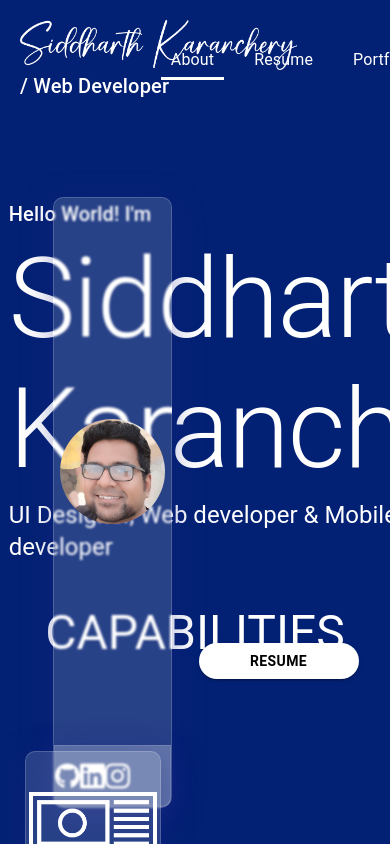
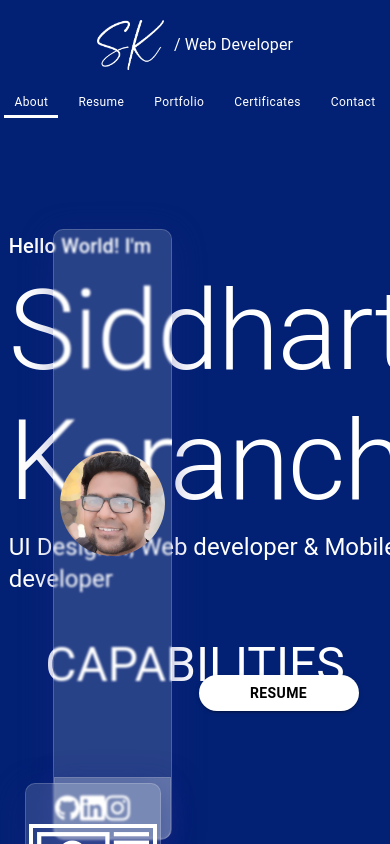
Before and after one commit to Siddharth-Karanchery/profile, a React (Create React App) app: page / in a window 390 px wide. Shown: the top 844 px of the page. Built offline with nearby package versions, Linux system fonts and the light colour scheme; some icons are missing.

Commit message:
made navbar responsive

```diff
--- a/src/Components/Navbar/Navbar.css
+++ b/src/Components/Navbar/Navbar.css
@@ -8,6 +8,8 @@
   display: flex;
   flex-direction: row;
   align-items: center;
+  width: max-content;
+  width: 30%;
 }
 .Navbar__logo__image {
   height: 50px;
@@ -16,7 +18,7 @@
 .Navbar__HeaderTabs {
   display: flex;
   flex-direction: row;
-  width: 100%;
+  width: 70%;
   justify-content: flex-end;
 }
 .Navbar__HeaderTabs__Tab,
@@ -28,3 +30,28 @@
 .Navbar__HeaderTabs__Tab__current {
   border-bottom: 3px solid white;
 }
+
+/*-------------- Responsive Design ------------------- */
+/*-------------- MOBILE ------------------- */
+@media screen and (max-width: 450px) {
+  .Navbar {
+    width: 100vw;
+    flex-direction: column;
+  }
+  .Navbar__logo {
+    width: 100vw;
+    align-items: center;
+    justify-content: center;
+  }
+  .Navbar__HeaderTabs {
+    width: 100vw;
+    margin: 1em;
+    display: flex;
+    justify-content: center;
+  }
+  .Navbar__HeaderTabs__Tab,
+  .Navbar__HeaderTabs__Tab__current {
+    margin: 0px 5px;
+    padding: 2px 10px;
+  }
+}
--- a/src/Components/Navbar/Navbar.tsx
+++ b/src/Components/Navbar/Navbar.tsx
@@ -1,12 +1,15 @@
 import * as React from "react";
 
-import { Grid, Tab, Tabs, Typography, Box } from "@mui/material";
+import { Grid, Typography, Box } from "@mui/material";
+import useMediaQuery from "@mui/material/useMediaQuery";
 
 //@ts-ignore
 import logo from "../../assets/Siddharth_Karanchery.png";
+import logo_small from "../../assets/SK.png";
 import "./Navbar.css";
 import { HeaderTabs } from "../../Data/HeaderTabs";
 import { Link } from "react-router-dom";
+import { mobileBreakpoint } from "../../Data/constants";
 
 declare interface propType {
   currentTab: string;
@@ -14,13 +17,21 @@ declare interface propType {
 }
 
 function Navbar(props: propType) {
+  const isMobile = useMediaQuery(`(max-width:${mobileBreakpoint}px)`);
+
   return (
-    <Grid className="Navbar">
-      <Grid item container className="Navbar__logo" lg={4}>
-        <img src={logo} alt="logo" className="Navbar__logo__image" />
-        <Typography variant="h6">/ Web Developer</Typography>
+    <Grid className="Navbar" flexDirection={isMobile ? "column" : "row"}>
+      <Grid item className="Navbar__logo">
+        <img
+          src={isMobile ? logo_small : logo}
+          alt="logo"
+          className="Navbar__logo__image"
+        />
+        <Typography variant={isMobile ? "subtitle1" : "h6"}>
+          / Web Developer
+        </Typography>
       </Grid>
-      <Grid item container lg={8}>
+      <Grid item className="Navbar__HeaderTabs">
         <Box className="Navbar__HeaderTabs">
           {HeaderTabs.map((tab) => (
             <Link to={tab.path} style={{ textDecoration: "none" }}>
@@ -32,7 +43,9 @@ function Navbar(props: propType) {
                     : "Navbar__HeaderTabs__Tab"
                 }
               >
-                <Typography>{tab.tabName}</Typography>
+                <Typography variant={isMobile ? "caption" : "h6"}>
+                  {tab.tabName}
+                </Typography>
               </Box>
             </Link>
           ))}
--- a/src/Data/constants.js
+++ b/src/Data/constants.js
@@ -18,3 +18,5 @@ export const EMAIL_URL = "https://api.emailjs.com/api/v1.0/email/send";
 
 export const cloudinaryBaseURL =
   "https://res.cloudinary.com/dojwdze7d/image/upload/";
+
+export const mobileBreakpoint = 450;
```
